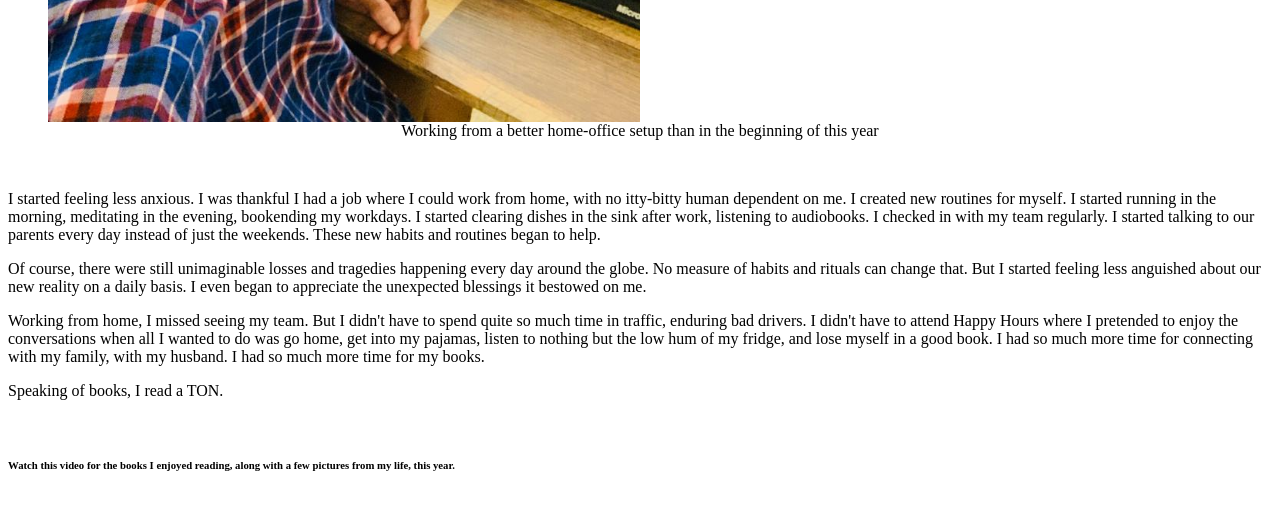
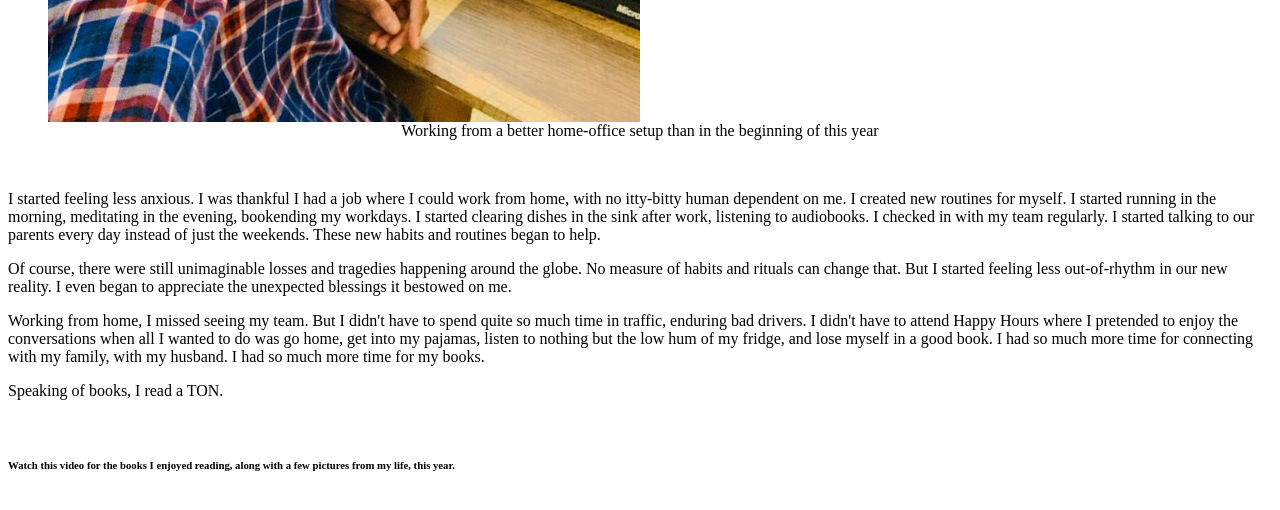
Before and after one commit to ThisisRajiRaj/thisisrajiraj.github.io, a Jekyll site: the page posts/yearinreview2020.html, which Jekyll copies as it is, in a window 1280 px wide and 900 px high, scrolled down 1288 px, cut to the strip 0-526 px from the top of the window. Shown: the top 510 px of the strip. Built offline with Jekyll 4.4.1, drawn with Linux system fonts in a browser that asks for light colours.

Commit message:
Update yearinreview2020.html

```diff
--- a/posts/yearinreview2020.html
+++ b/posts/yearinreview2020.html
@@ -104,10 +104,10 @@ job where I could work from home, with no itty-bitty human dependent on me. I cr
 </p>
 <p>
     Of course, there were still
-    unimaginable losses and tragedies happening every day around the globe. No measure
+    unimaginable losses and tragedies happening around the globe. No measure
     of habits and rituals can change that.
     But I started
-    feeling less anguished about our new reality on a daily basis. I even began to appreciate the
+    feeling less out-of-rhythm in our new reality. I even began to appreciate the
     unexpected blessings it bestowed on me.
 </p>
 <p>
```
